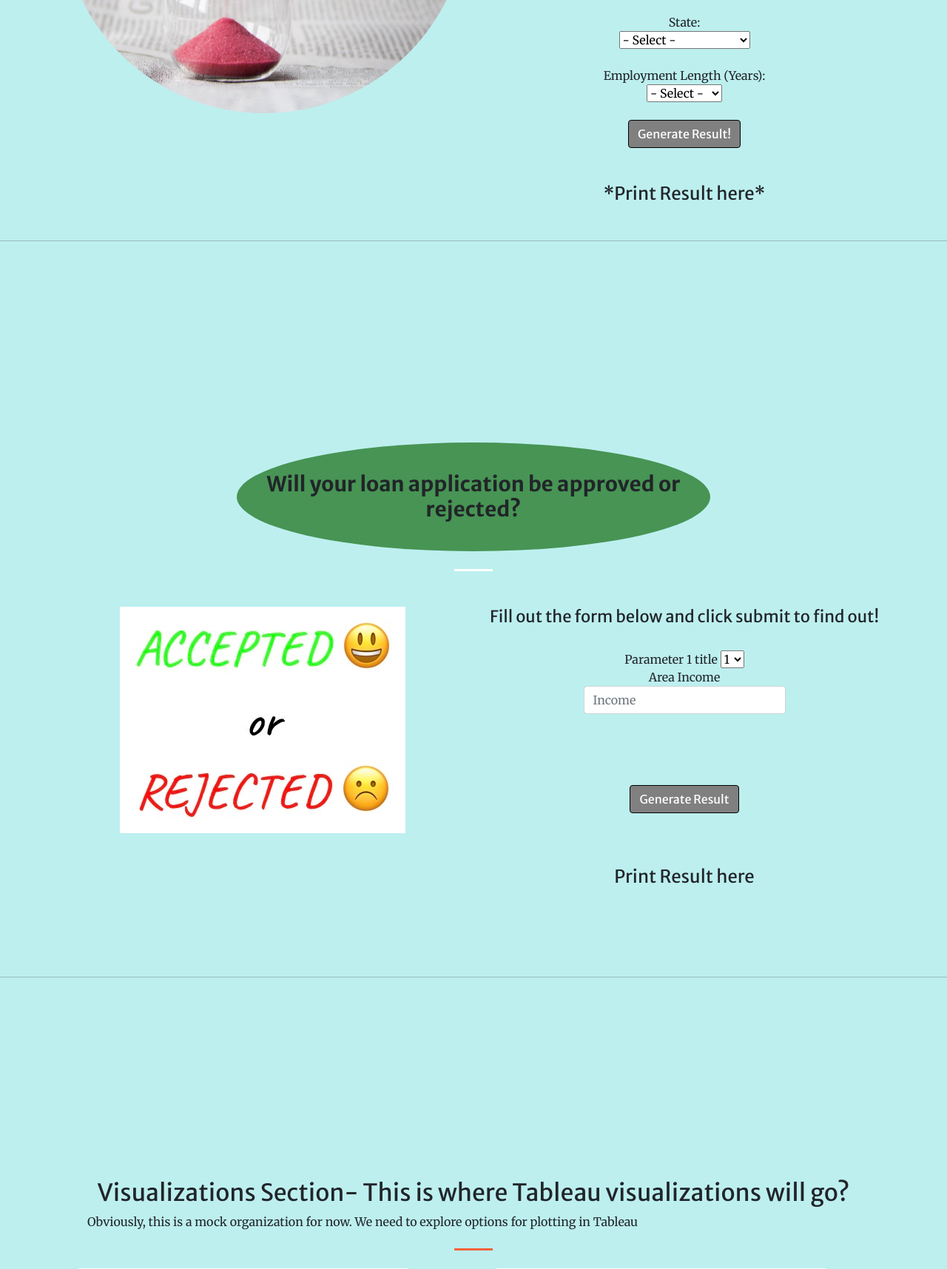
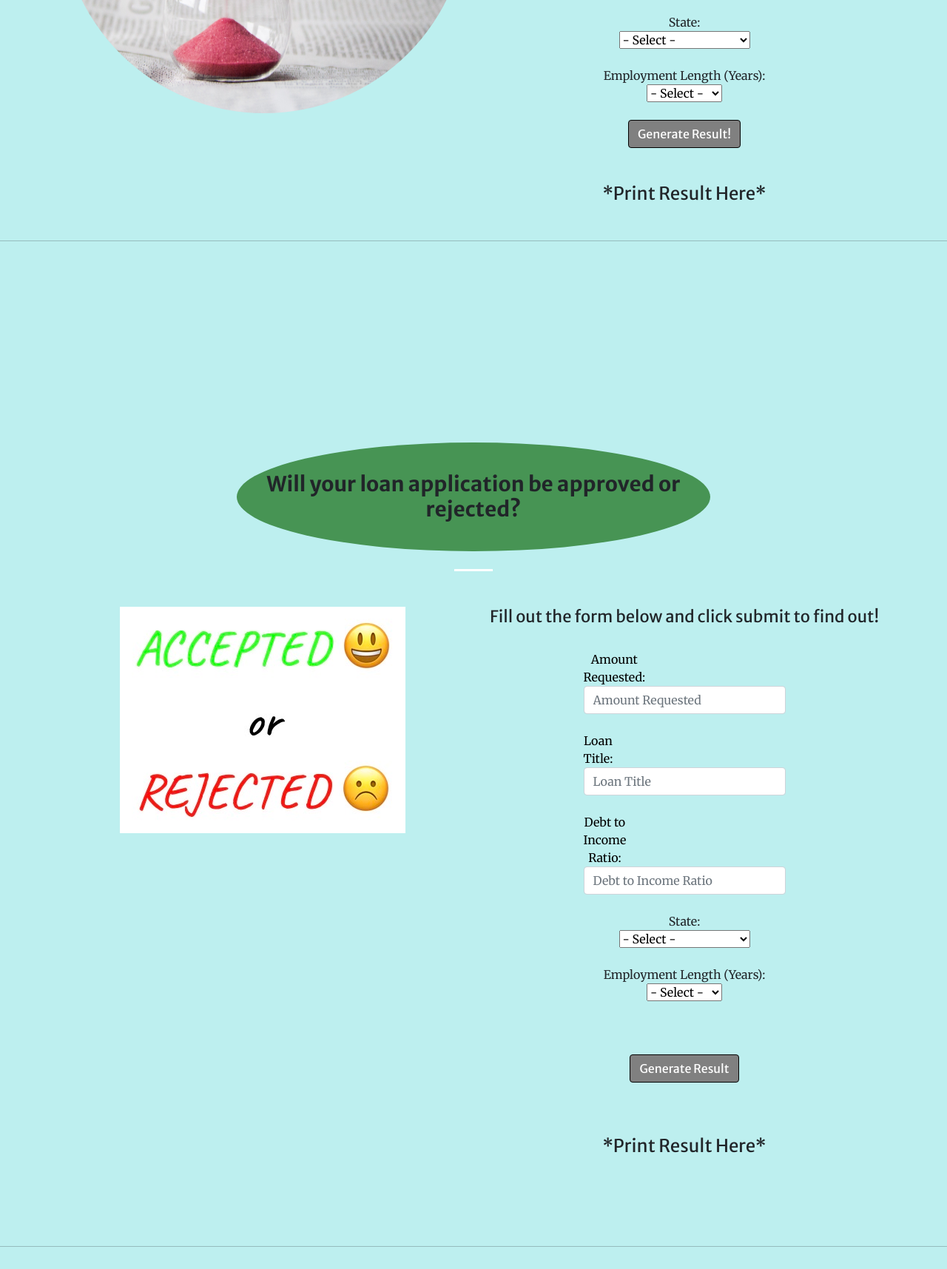
Before and after one commit to RSGDATA/loan_project, a Flask app: page / in a window 1280 px wide. Shown: the part 1812-3527 px from the top of the page at 74% size. Run offline with Flask 2, Linux system fonts and the light colour scheme; some libraries are stand-ins or nearby versions.

Commit message:
flask and index update

```diff
--- a/templates/index.html
+++ b/templates/index.html
@@ -178,7 +178,7 @@
                             <button type="submit" class="btn btn-primary">Generate Result!</button>
                             <br><br><br>
                         </form>
-                        <h4>*Print Result here*</h4>
+                        <h4>*Print Result Here*</h4>
                     </div>
                 </div>
             </div>
@@ -202,24 +202,105 @@
                         <br>
                         <form method="POST" action="/late_model" role="form", name="paymenttime">
 
-                            <label for ="parameter1">Parameter 1 title</label>
-                                <!-- between lines 70 & and 76 is an template of how to format parameters with dropdown values for end user to pick -->
-                                <select name="parameter1" id="parameter1">
-                                <option value="1">1</option>
-                                <option value="2">2</option>
-                                <option value="3">3</option>
-                                <option value="4">4</option>
-                                <option value="5">5</option>
-                                </select>
-                                <!-- between lines 78 & 81 is a template for the end user adding chosen text as a value -->
                             <div class="form-group">
-                                <label for="inputName">Area Income</label>
-                                <input type="text" class="form-control" id="inputIncome" name="income" placeholder="Income">
+                                <label class="input_labels" for="inputName">Amount Requested:</label>
+                                <input type="text" class="form-control" id="inputIncome" name="amount_requested" placeholder="Amount Requested">
                             </div>
+                              <!-- between lines 78 & 81 is a template for the end user adding chosen text as a value -->
+
+                            <br>
+
+                            <div class="form-group">
+                                <label class="input_labels" for="inputName">Loan Title:</label>
+                                <input type="text" class="form-control" id="inputIncome" name="loan_title" placeholder="Loan Title">
+                            </div>
+
+                            <br>
+
+                            <div class="form-group">
+                                <label class="input_labels" for="inputName">Debt to Income Ratio:</label>
+                                <input type="text" class="form-control" id="inputIncome" name="dti_ratio" placeholder="Debt to Income Ratio">
+                            </div>
+
+                            <br>
+
+                            <label for="state">State:</label>
+                            <br>
+                            <select name="state" id="state" placeholder="State">
+                              <option value="Select">- Select -</option>
+                              <option value="AL">Alabama</option>
+                              <option value="AK">Alaska</option>
+                              <option value="AZ">Arizona</option>
+                              <option value="AR">Arkansas</option>
+                              <option value="CA">California</option>
+                              <option value="CO">Colorado</option>
+                              <option value="CT">Connecticut</option>
+                              <option value="DC">District of Columbia</option>
+                              <option value="DE">Delaware</option>
+                              <option value="FL">Florida</option>
+                              <option value="GA">Georgia</option>
+                              <option value="HI">Hawaii</option>
+                              <option value="ID">Idaho</option>
+                              <option value="IL">Illinois</option>
+                              <option value="KS">Kansas</option>
+                              <option value="KY">Kentucky</option>
+                              <option value="LA">Louisiana</option>
+                              <option value="ME">Maine</option>
+                              <option value="MD">Maryland</option>
+                              <option value="MA">Massachusetts</option>
+                              <option value="MI">Michigan</option>
+                              <option value="MN">Minnesota</option>
+                              <option value="MS">Mississippi</option>
+                              <option value="MO">Missouri</option>
+                              <option value="MT">Montana</option>
+                              <option value="NE">Nebraska</option>
+                              <option value="NV">Nevada</option>
+                              <option value="NH">New Hampshire</option>
+                              <option value="NJ">New Jersey</option>
+                              <option value="NM">New Mexico</option>
+                              <option value="NY">New York</option>
+                              <option value="NC">North Carolina</option>
+                              <option value="ND">North Dakota</option>
+                              <option value="OH">Ohio</option>
+                              <option value="OK">Oklahoma</option>
+                              <option value="OR">Oregon</option>
+                              <option value="PA">Pennsylvania</option>
+                              <option value="RI">Rhode Island</option>
+                              <option value="SC">South Carolina</option>
+                              <option value="SD">South Dakota</option>
+                              <option value="TN">Tennessee</option>
+                              <option value="TX">Texas</option>
+                              <option value="UT">Utah</option>
+                              <option value="VT">Vermont</option>
+                              <option value="VA">Virginia</option>
+                              <option value="WA">Washington</option>
+                              <option value="WV">West Virginia</option>
+                              <option value="WI">Wisconsin</option>
+                              <option value="WY">Wyoming</option>
+                             </select>
+
+                             <br><br>
+
+                            <label for="emp_length">Employment Length (Years):</label>
+                            <br>
+                            <select name="emp_length" id="emp_length">
+                              <option value="Select">- Select -</option>
+                              <option value="1">less than 1</option>
+                              <option value="1">1</option>
+                              <option value="2">2</option>
+                              <option value="3">3</option>
+                              <option value="4">4</option>
+                              <option value="5">5</option>
+                              <option value="6">6</option>
+                              <option value="7">7</option>
+                              <option value="8">8</option>
+                              <option value="9">9</option>
+                              <option value="10">10+</option>
+                            </select>
                             <br><br><br><br>
                             <button type="submit" class="btn btn-primary">Generate Result</button>
                             <br><br><br><br>
-                            <h4>Print Result here</h4>
+                            <h4>*Print Result Here*</h4>
                         </form>
                     </div>
                 </div>
```
